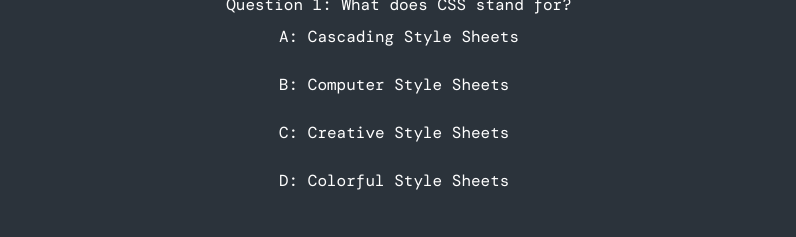
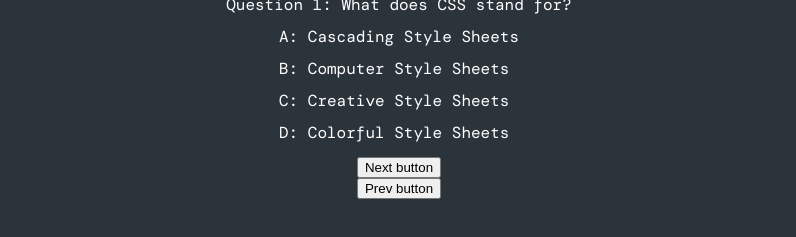
Before and after one commit to mc4506/code-quiz, a plain HTML site: page index.html in a window 1280 px wide. Both pictures are taken after a click on the button "Start button". Shown: the part 63-300 px from the top of the page, without its empty margins (241-1037 px from the left). Drawn offline with nearby package versions, Linux system fonts and the light colour scheme.

Commit message:
use radio buttons for multiple choice instead of list

```diff
--- a/assets/css/style.css
+++ b/assets/css/style.css
@@ -18,12 +18,13 @@ p {
   padding: 2rem 1rem;
 }
 
-li {
+label {
   font-size: 16px;
-  padding: 1rem;
+  display: block;
+  margin: 1rem;
 }
 
-li:hover {
+label:hover {
   cursor: pointer;
   font-weight: bolder;
   color: darkorange;
@@ -53,10 +54,6 @@ li:hover {
 .content {
     text-align: center;
 
-}
-
-.choice-content {
-    text-align: left;
 }
 
 #start-btn {
--- a/assets/js/script.js
+++ b/assets/js/script.js
@@ -9,16 +9,16 @@ var scoreID = document.getElementById("score");
 var userScore = 0; // initialize score
 
 var questionsDiv = document.querySelector(".content");
-var choicesUL = document.getElementById("multiple-choices");
+var choicesForm = document.querySelector(".multiple-choices");
 
 // Function call to start quiz
 startBtn.addEventListener("click", startQuiz);
 
 // FUNCTION TO START QUIZ
 function startQuiz() {
-  scoreRow.style.display = 'flex'; // Unhide score-row container
-  startBtn.style.display = 'none'; // hide start button
-  showQuestions();
+  scoreRow.style.display = "flex"; // Unhide score-row container
+  startBtn.style.display = "none"; // hide start button
+  showQuestionsAndChoices();
   countdown();
 }
 
@@ -37,21 +37,30 @@ function countdown() {
   }, 1000);
 }
 
-// FUNCTION TO CHANGE CONTENT
-function showQuestions() {
-  // console.log(content.children[0]);
-  // console.log(questionsList[0].question);
+// FUNCTION TO CHANGE CONTENT div and MULTIPLE CHOICES form
+function showQuestionsAndChoices() {
   let i = 0;
   questionsDiv.style.textAlign = 'left';
   questionsDiv.textContent = `Question ${i + 1}: ${questionsList[i].question}`;
 
 
   for (let j = 0; j < questionsList[i].choices.length; j++) {
-    // create a list element for each choice available
-    let liElement = document.createElement("li");
-    choicesUL.appendChild(liElement);
+    // create input element and label element for each choice available and append to form tag
+    let inputElement = document.createElement("input");
+    let labelElement = document.createElement("label");
+    choicesForm.appendChild(inputElement);
+    choicesForm.appendChild(labelElement);
 
-    let abcd = 'ABCD'
-    choicesUL.children[j].textContent = abcd[j] + ": " + questionsList[i].choices[j];
+    // use radio input type. Hide the radio buttons.
+    inputElement.type = "radio";
+    inputElement.name = "answer";
+    inputElement.value = j;
+    inputElement.id = j;
+    inputElement.style.display = "none";
+
+    // display each multiple choice selection using the label element
+    let abcd = "ABCD";
+    labelElement.htmlFor = j;
+    labelElement.textContent = abcd[j] + ": " + questionsList[i].choices[j];
   }
 }
--- a/index.html
+++ b/index.html
@@ -26,12 +26,13 @@
           correctly before time runs out, you will get a bonus score. Compare your score with others at the end of the
           quiz. Good luck!</p>
       </div>
-      <div class="choice-content">
-        <ul id="multiple-choices">
-        </ul>
-      </div>
+      <form class="multiple-choices">
+      </form>
 
-      <button type="button" id="start-btn">Start button</button>
+      <button type="button" id="start-btn" class="btn-style">Start button</button>
+      <button type="button" id="next-btn" class="btn-style">Next button</button>
+      <button type="button" id="next-btn" class="btn-style">Prev button</button>
+
     </main>
 
     <!--
```
